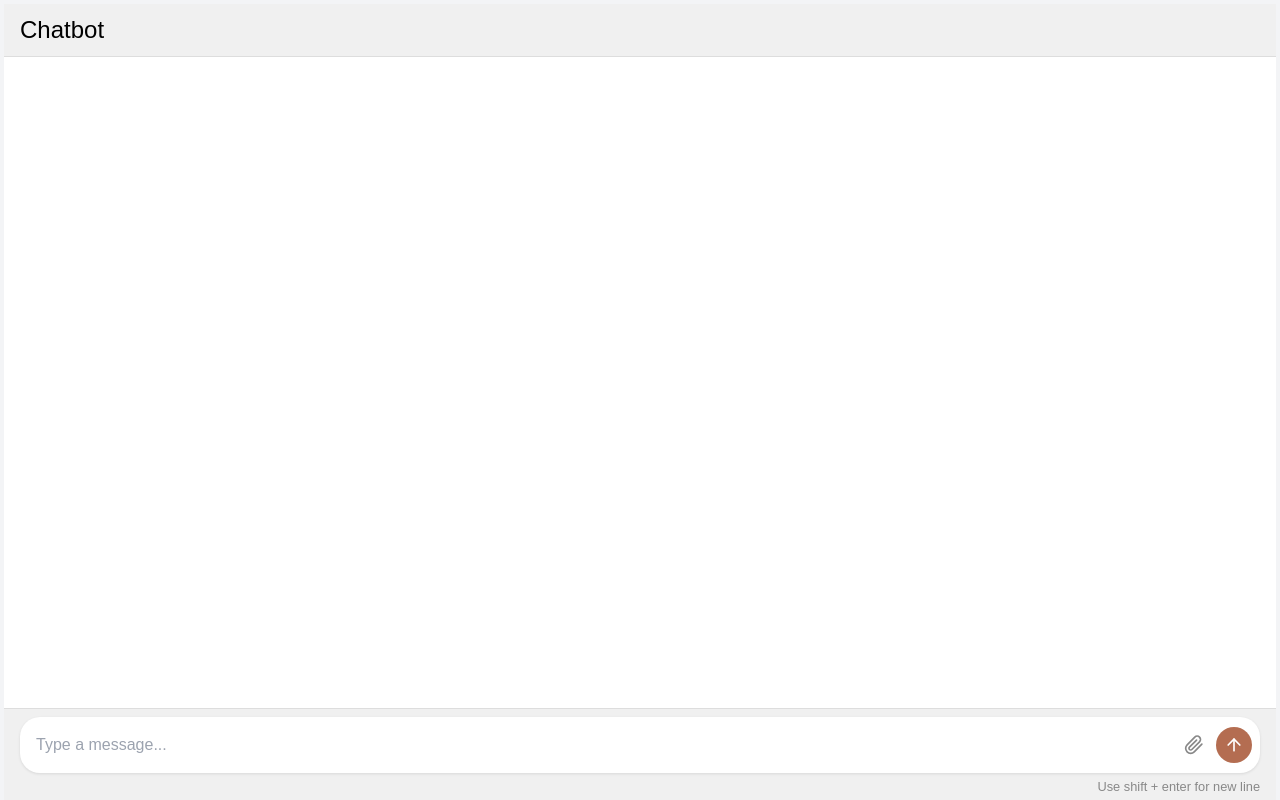
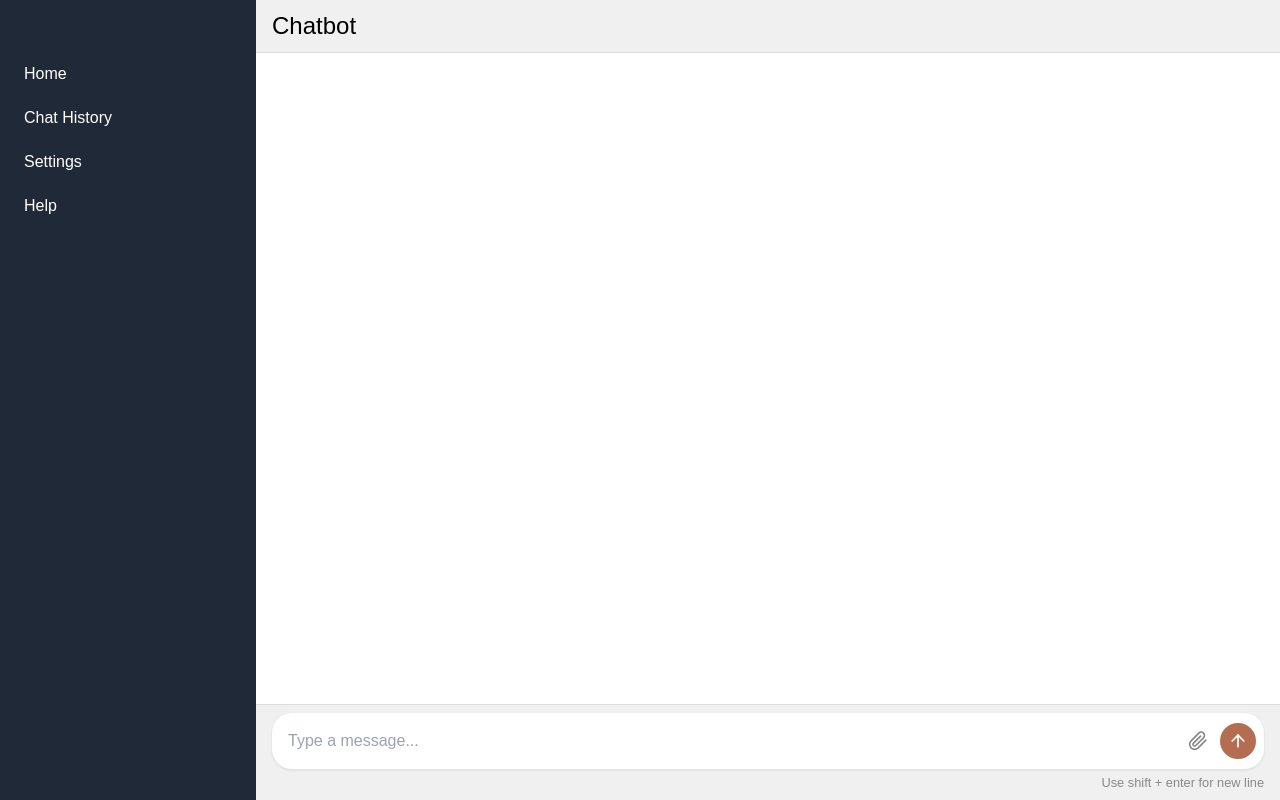
Before and after one commit to charliedouglas/NewApp, a Flask app: page /chat in a window 1280 px wide. Run offline with Flask 3, Linux system fonts and the light colour scheme; some libraries are stand-ins or nearby versions.

Commit message:
full width

```diff
--- a/templates/base.html
+++ b/templates/base.html
@@ -9,9 +9,7 @@
     {% block extra_head %}{% endblock %}
 </head>
 <body class="bg-gray-100">
-    <div class="container mx-auto px-1 py-1">
-        {% block content %}{% endblock %}
-    </div>
+    {% block content %}{% endblock %}
     {% block scripts %}{% endblock %}
 </body>
 </html>
--- a/templates/chat.html
+++ b/templates/chat.html
@@ -1,11 +1,29 @@
 {% extends "base.html" %}
 {% block title %}Chatbot{% endblock %}
 {% block content %}
-<div id="chatbot-container" class="chatbot-container">
+<div class="flex h-screen w-full">
+    <!-- Sidebar -->
+    <div id="sidebar" class="bg-gray-800 text-white w-64 space-y-6 py-7 px-2 absolute inset-y-0 left-0 transform -translate-x-full md:relative md:translate-x-0 transition duration-200 ease-in-out">
+        <button id="sidebar-toggle" class="md:hidden absolute right-0 top-0 mt-4 -mr-8 bg-gray-800 text-white p-2 rounded-r">
+            <svg class="w-6 h-6" fill="none" stroke="currentColor" viewBox="0 0 24 24" xmlns="http://www.w3.org/2000/svg">
+                <path stroke-linecap="round" stroke-linejoin="round" stroke-width="2" d="M4 6h16M4 12h16M4 18h16"></path>
+            </svg>
+        </button>
+        <nav>
+            <a href="#" class="block py-2.5 px-4 rounded transition duration-200 hover:bg-gray-700">Home</a>
+            <a href="#" class="block py-2.5 px-4 rounded transition duration-200 hover:bg-gray-700">Chat History</a>
+            <a href="#" class="block py-2.5 px-4 rounded transition duration-200 hover:bg-gray-700">Settings</a>
+            <a href="#" class="block py-2.5 px-4 rounded transition duration-200 hover:bg-gray-700">Help</a>
+        </nav>
+    </div>
+
+    <!-- Main Content -->
+    <div class="flex-1 flex flex-col overflow-hidden">
+        <div id="chatbot-container" class="chatbot-container flex-1 flex flex-col">
             <header class="chatbot-header">
                 <h1>Chatbot</h1>
             </header>
-    <main id="chat-container" class="chat-messages"></main>
+            <main id="chat-container" class="chat-messages flex-1 overflow-y-auto"></main>
             <footer class="chat-input-container">
                 <form id="chat-form" class="chat-form">
                     <div class="input-wrapper">
@@ -29,6 +47,8 @@
                 </form>
             </footer>
         </div>
+    </div>
+</div>
 {% endblock %}
 
 {% block scripts %}
@@ -43,15 +63,29 @@
     const userInput = document.getElementById('user-input');
     const fileUpload = document.getElementById('file-upload');
     const filePreview = document.getElementById('file-preview');
+    const sidebarToggle = document.getElementById('sidebar-toggle');
+    const sidebar = document.getElementById('sidebar');
     let currentFileData = null;
     let currentFileType = null;
 
     function adjustLayout() {
         const viewportHeight = window.innerHeight;
+        const viewportWidth = window.innerWidth;
+
         chatbotContainer.style.height = `${viewportHeight}px`;
+        chatbotContainer.style.width = `${viewportWidth}px`;
+
         const headerHeight = document.querySelector('.chatbot-header').offsetHeight;
         const footerHeight = document.querySelector('.chat-input-container').offsetHeight;
         chatContainer.style.height = `${viewportHeight - headerHeight - footerHeight}px`;
+
+        // Adjust main content width based on sidebar visibility
+        const mainContent = document.querySelector('.flex-1.flex.flex-col');
+        if (window.innerWidth >= 768) { // md breakpoint
+            mainContent.style.width = sidebar.classList.contains('-translate-x-full') ? '100%' : 'calc(100% - 16rem)';
+        } else {
+            mainContent.style.width = '100%';
+        }
     }
 
     window.addEventListener('load', adjustLayout);
@@ -266,7 +300,17 @@
             botMessageElement.innerHTML = 'Error: Failed to connect to the server. Please try again.';
         });
     }
+
+    // Sidebar toggle functionality
+    sidebarToggle.addEventListener('click', () => {
+        sidebar.classList.toggle('-translate-x-full');
+        adjustLayout();
+    });
+
+    // Initial call to adjustLayout
+    adjustLayout();
 </script>
+
 <style>
     html, body {
         height: 100%;
@@ -285,7 +329,7 @@ body {
         display: flex;
         flex-direction: column;
         height: 100vh;
-    width: 100%;
+        width: 100vw;
         max-height: 100vh;
         overflow: hidden;
     }
@@ -314,6 +358,8 @@ body {
     padding: 0.5rem 1rem;
     background-color: #f0f0f0;
     border-top: 1px solid #ddd;
+    width: 100%;
+    box-sizing: border-box;
 }
 
 .chat-form {
@@ -339,11 +385,13 @@ body {
     resize: none;
     font-size: 1rem;
     background: transparent;
+    min-width: 0; /* Add this line */
 }
 
 .input-actions {
     display: flex;
     align-items: center;
+    flex-shrink: 0; /* Add this line */
 }
 
 .attachment-icon, .chat-submit {
@@ -352,7 +400,9 @@ body {
     cursor: pointer;
     padding: 0.25rem;
     margin-left: 0.5rem;
+    flex-shrink: 0; /* Add this line */
 }
+
 
     .attachment-icon svg, .chat-submit svg {
         width: 20px;
@@ -523,5 +573,74 @@ body {
     .prose pre code {
         padding-top: 0.5em;
     }
+
+    /* Sidebar styles */
+    #sidebar {
+        transition: transform 0.3s ease-in-out;
+        height: 100vh;
+        overflow-y: auto;
+    }
+
+    @media (min-width: 768px) {
+        #sidebar {
+            transform: translateX(0) !important;
+        }
+    }
+
+    #sidebar-toggle {
+        transition: transform 0.3s ease-in-out;
+        z-index: 10;
+    }
+
+    @media (min-width: 768px) {
+        #sidebar-toggle {
+            display: none;
+        }
+    }
+
+    /* Full-width layout styles */
+    .flex.h-screen.w-full {
+        height: 100vh;
+        width: 100vw;
+        overflow: hidden;
+    }
+
+    .flex-1.flex.flex-col.overflow-hidden {
+        width: 100%;
+        transition: width 0.3s ease-in-out;
+    }
+
+    @media (min-width: 768px) {
+        .flex-1.flex.flex-col.overflow-hidden {
+            width: calc(100% - 16rem);
+        }
+    }
+
+/* Add these new styles at the end */
+.flex.h-screen.w-full {
+    height: 100vh;
+    width: 100vw;
+    overflow: hidden;
+}
+
+.flex-1.flex.flex-col.overflow-hidden {
+    width: 100%;
+    transition: width 0.3s ease-in-out;
+    min-width: 0; /* Add this line */
+}
+
+@media (min-width: 768px) {
+    .flex-1.flex.flex-col.overflow-hidden {
+        width: calc(100% - 16rem);
+    }
+}
+
+#chatbot-container {
+    max-width: 100%;
+    width: 100%;
+    box-sizing: border-box;
+}
+</sty
+
     </style>
 {% endblock %}
```
Lines whose indentation alone changed are shown as unchanged.
